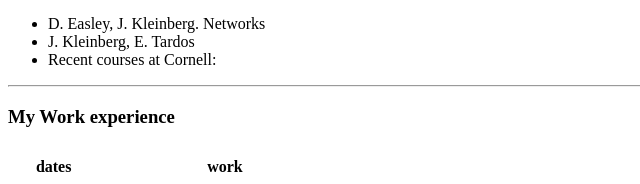
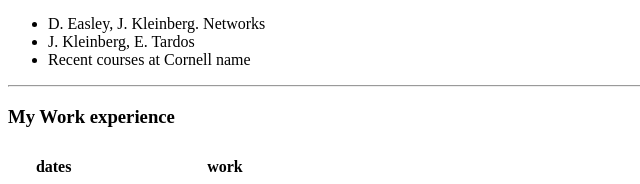
Before and after one commit to rachel-8888/CV-RACHEL, a plain HTML site: page index.html in a window 1280 px wide. Shown: the part 408-592 px from the top of the page, 0-640 px from the left. Drawn offline with Linux system fonts and the light colour scheme.

Commit message:
Update index.html

```diff
--- a/index.html
+++ b/index.html
@@ -19,7 +19,7 @@
   <ul>
     <li>D. Easley, J. Kleinberg. Networks</li>
     <li>J. Kleinberg, E. Tardos</li>
-    <li>Recent courses at Cornell:</li>
+    <li>Recent courses at Cornell name</li>
   </ul>
   <hr>
   <h3>My Work experience</h3>
```
